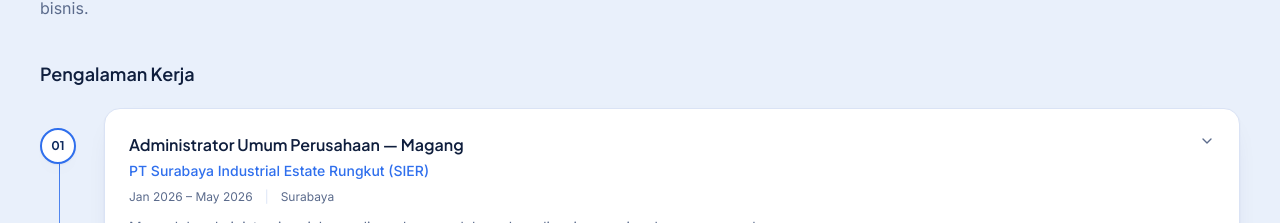
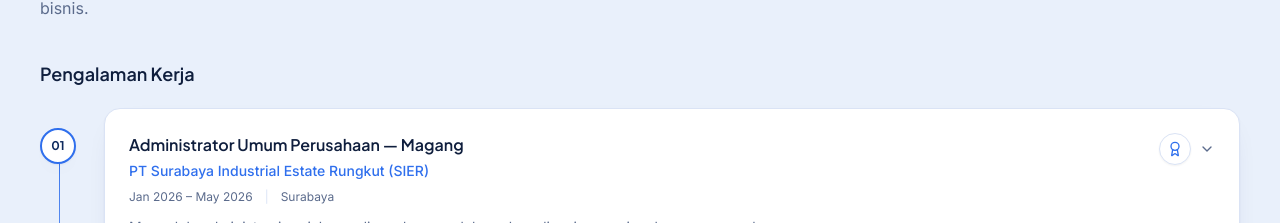
Before and after one commit to erikafh13/Portofolio1, a Next.js app: page / in a window 1280 px wide. Shown: the part 833-1056 px from the top of the page. Built offline with nearby package versions, Linux system fonts and the light colour scheme.

Commit message:
Update experience.ts

```diff
--- a/data/experience.ts
+++ b/data/experience.ts
@@ -41,7 +41,7 @@ export const experience: ExperienceItem[] = [
       "/images/experience/sier-09.jpg",
       "/images/experience/sier-10.jpg"
     ],
-    certificate: ""
+    certificate: "/images/experience/sertifikat-sier-magang.pdf"
   },
   {
     id: "db-klik-business-development",
```
